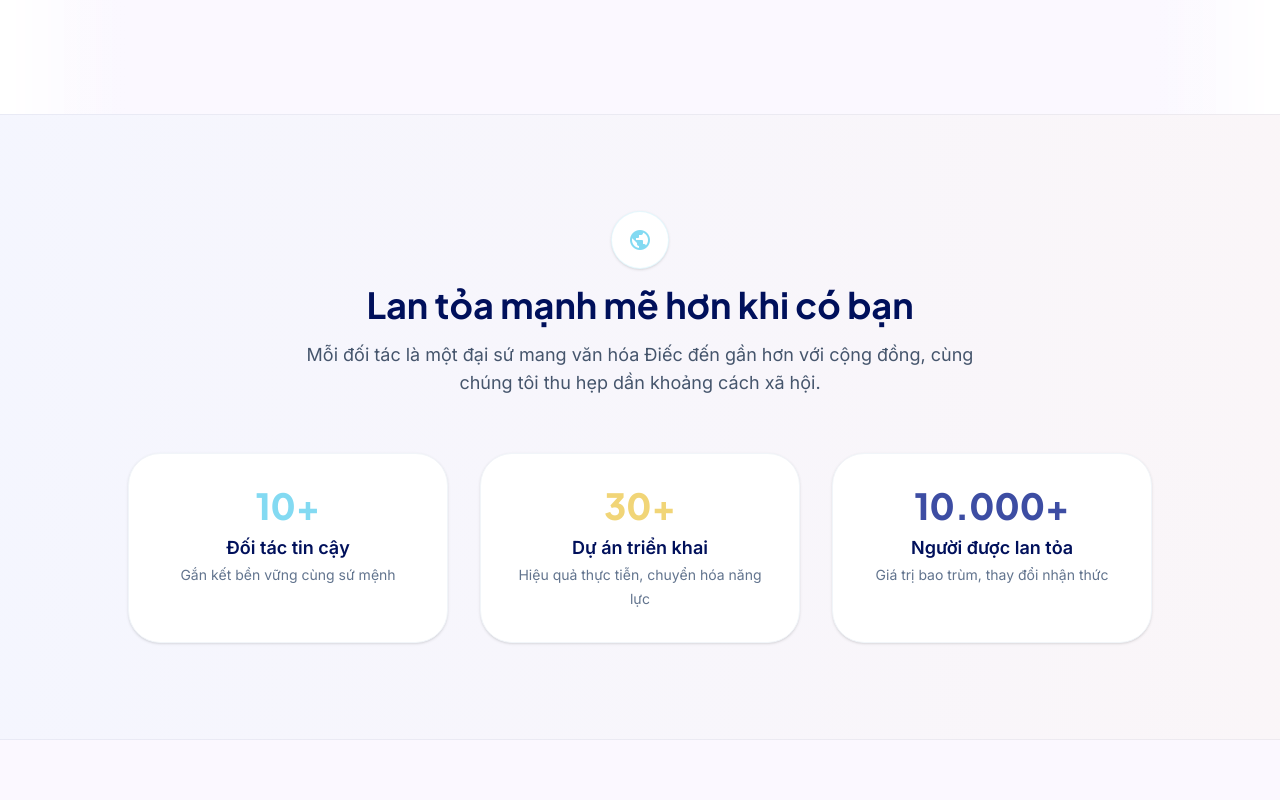
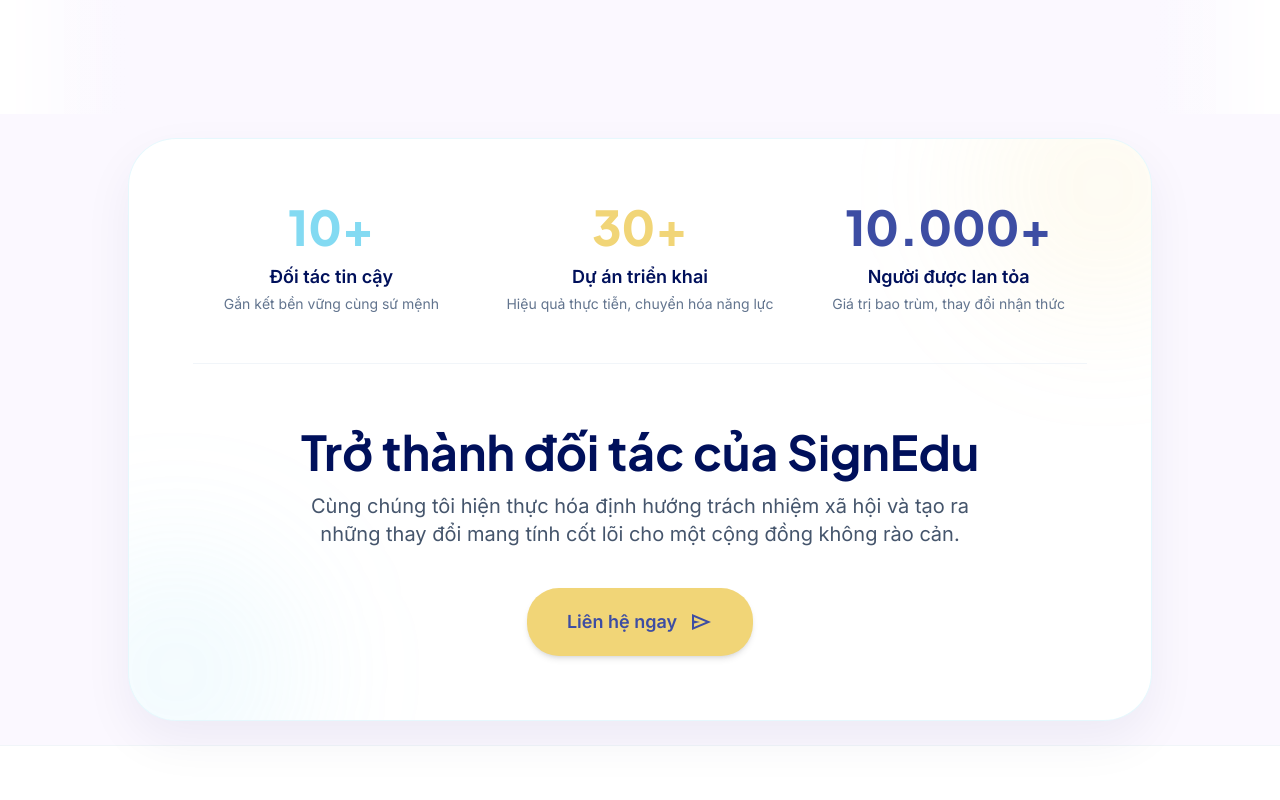
Before and after one commit to taihungg/signedu-website, a Next.js app: page /partners in a window 1280 px wide. Shown: the part 940-1740 px from the top of the page. Built offline with nearby package versions, Linux system fonts and the light colour scheme.

Commit message:
complete page partners

```diff
--- a/src/app/partners/page.tsx
+++ b/src/app/partners/page.tsx
@@ -104,52 +104,45 @@
         </div>
       </section>
 
-      {/* Social Proof / Stats */}
-      <section className="py-24 bg-gradient-to-r from-[#83daf2]/5 to-[#f1d577]/5 border-y border-[#00105b]/5 text-center w-full px-6">
-        <div className="max-w-5xl mx-auto">
-          <div className="mb-14">
-            <span className="material-symbols-outlined text-[#83daf2] text-5xl mb-4 p-4 bg-white rounded-full shadow-sm border border-[#83daf2]/20">public</span>
-            <h2 className="text-3xl md:text-4xl font-headline font-bold text-[#00105b]">Lan tỏa mạnh mẽ hơn khi có bạn</h2>
-            <p className="text-slate-600 max-w-2xl mx-auto mt-4 text-lg">Mỗi đối tác là một đại sứ mang văn hóa Điếc đến gần hơn với cộng đồng, cùng chúng tôi thu hẹp dần khoảng cách xã hội.</p>
-          </div>
+      {/* Combined Social Proof & CTA Section */}
+      <section className="py-6 px-6 w-full relative">
+        <div className="max-w-5xl mx-auto relative z-10">
+          <div className="bg-white border border-[#83daf2]/20 shadow-[0_20px_50px_rgba(0,16,91,0.06)] rounded-[3rem] p-8 md:p-16 relative overflow-hidden group">
+            <div className="absolute top-0 right-0 w-64 h-64 bg-[#f1d577]/10 rounded-full blur-3xl -mr-20 -mt-20 group-hover:scale-110 transition-transform duration-700"></div>
+            <div className="absolute bottom-0 left-0 w-64 h-64 bg-[#83daf2]/10 rounded-full blur-3xl -ml-20 -mb-20 group-hover:scale-110 transition-transform duration-700"></div>
 
-          <div className="grid grid-cols-1 md:grid-cols-3 gap-8">
-            <div className="bg-white p-8 rounded-[2rem] shadow-sm border border-slate-100 hover:border-[#83daf2]/30 hover:shadow-md hover:-translate-y-1 transition-all duration-300">
-              <strong className="block text-4xl font-headline font-black text-[#83daf2] mb-2">10+</strong>
+            {/* Stats Grid Inside the Card */}
+            <div className="grid grid-cols-1 md:grid-cols-3 gap-8 relative z-10 mb-16 border-b border-slate-100 pb-12">
+              <div className="text-center">
+                <strong className="block text-5xl font-headline font-black text-[#83daf2] mb-3">10+</strong>
                 <p className="text-[#00105b] font-bold text-lg">Đối tác tin cậy</p>
                 <span className="text-slate-500 text-sm">Gắn kết bền vững cùng sứ mệnh</span>
               </div>
-            <div className="bg-white p-8 rounded-[2rem] shadow-sm border border-slate-100 hover:border-[#f1d577]/50 hover:shadow-md hover:-translate-y-1 transition-all duration-300">
-              <strong className="block text-4xl font-headline font-black text-[#f1d577] mb-2">30+</strong>
+              <div className="text-center">
+                <strong className="block text-5xl font-headline font-black text-[#f1d577] mb-3">30+</strong>
                 <p className="text-[#00105b] font-bold text-lg">Dự án triển khai</p>
                 <span className="text-slate-500 text-sm">Hiệu quả thực tiễn, chuyển hóa năng lực</span>
               </div>
-            <div className="bg-white p-8 rounded-[2rem] shadow-sm border border-slate-100 hover:border-[#3D4DA3]/30 hover:shadow-md hover:-translate-y-1 transition-all duration-300">
-              <strong className="block text-4xl font-headline font-black text-[#3D4DA3] mb-2">10.000+</strong>
+              <div className="text-center">
+                <strong className="block text-5xl font-headline font-black text-[#3D4DA3] mb-3">10.000+</strong>
                 <p className="text-[#00105b] font-bold text-lg">Người được lan tỏa</p>
                 <span className="text-slate-500 text-sm">Giá trị bao trùm, thay đổi nhận thức</span>
               </div>
             </div>
-        </div>
-      </section>
 
-      {/* CTA Box */}
-      <section className="py-32 px-6 max-w-5xl mx-auto">
-        <div className="bg-white border border-[#83daf2]/20 shadow-[0_20px_50px_rgba(0,16,91,0.06)] rounded-[3rem] p-12 md:p-16 text-center relative overflow-hidden group">
-          <div className="absolute top-0 right-0 w-64 h-64 bg-[#f1d577]/10 rounded-full blur-3xl -mr-20 -mt-20 group-hover:scale-110 transition-transform duration-700"></div>
-          <div className="absolute bottom-0 left-0 w-64 h-64 bg-[#83daf2]/10 rounded-full blur-3xl -ml-20 -mb-20 group-hover:scale-110 transition-transform duration-700"></div>
-
-          <h2 className="text-3xl md:text-5xl font-headline font-bold text-[#00105b] relative z-10 mb-6 group-hover:text-[#83daf2] transition-colors">
+            {/* CTA Content */}
+            <div className="text-center relative z-10">
+              <h2 className="text-3xl md:text-5xl font-headline font-bold text-[#00105b] mb-4 group-hover:text-[#83daf2] transition-colors">
                 Trở thành đối tác của SignEdu
               </h2>
-          <p className="text-slate-600 text-lg md:text-xl mb-10 max-w-2xl mx-auto relative z-10">
+              <p className="text-slate-600 text-lg md:text-xl mb-10 max-w-2xl mx-auto">
                 Cùng chúng tôi hiện thực hóa định hướng trách nhiệm xã hội và tạo ra những thay đổi mang tính cốt lõi cho một cộng đồng không rào cản.
               </p>
 
-          <div className="relative z-10">
               <Link href="/contacts" className="inline-flex items-center justify-center gap-3 px-10 py-5 bg-[#f1d577] text-[#3D4DA3] rounded-[2rem] font-bold text-lg hover:bg-[#e7c760] transition-all duration-300 shadow-md hover:shadow-[0_10px_30px_rgba(241,213,119,0.3)] hover:-translate-y-1 transform active:scale-95">
                 Liên hệ ngay <span className="material-symbols-outlined transition-transform duration-300">send</span>
               </Link>
+            </div>
           </div>
         </div>
       </section>
```
Lines whose indentation alone changed are shown as unchanged.
